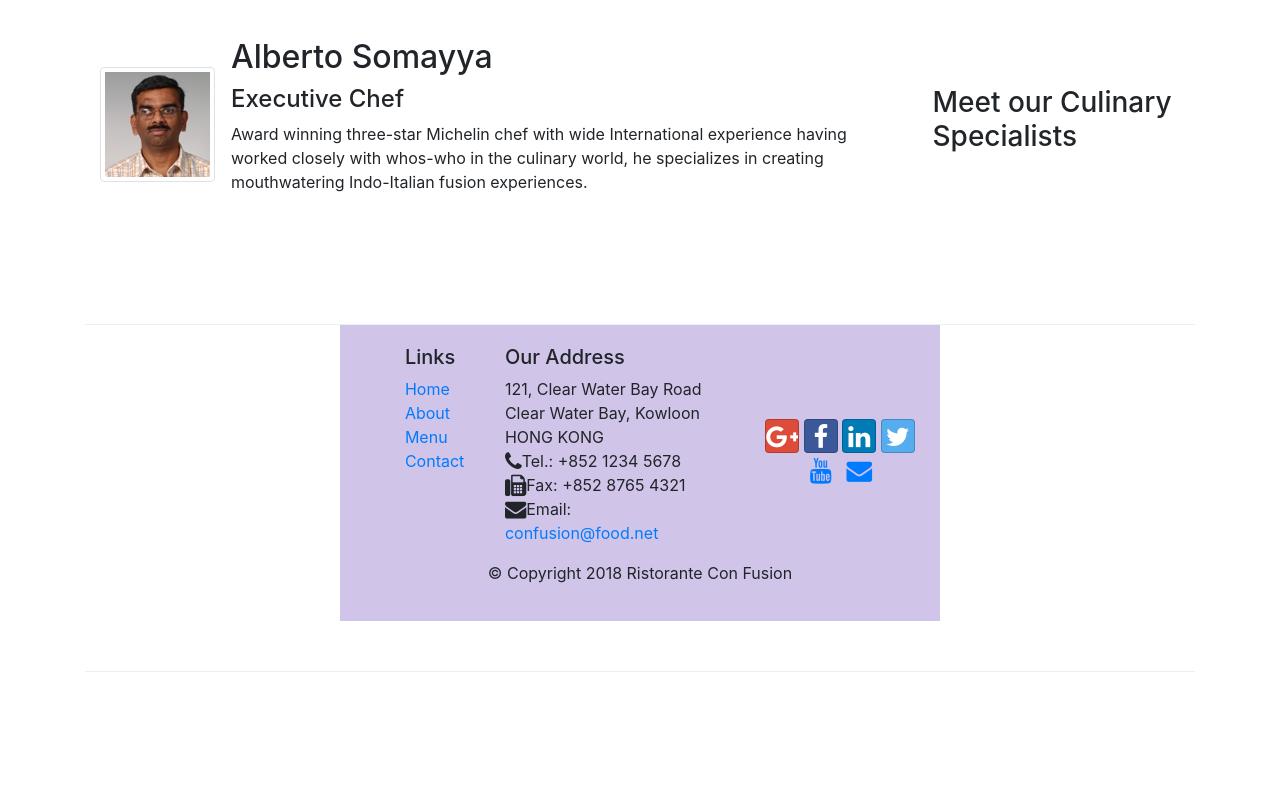
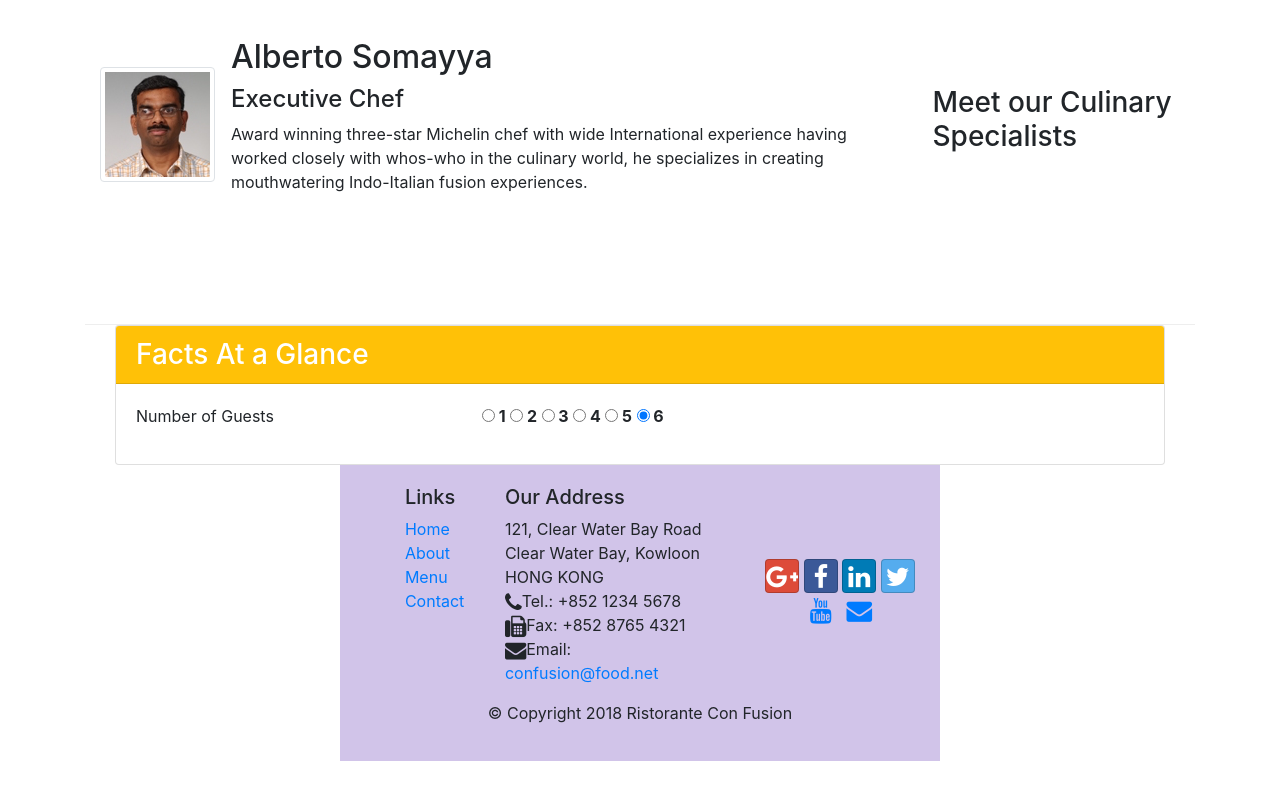
Before and after one commit to caronteone/ConFusion, a website: page index.html in a window 1280 px wide. Shown: the part 1003-1803 px from the top of the page. Before the commit the page ends 1675 px from the top, so only its background shows below. Drawn offline with nearby package versions, Linux system fonts and the light colour scheme.

Commit message:
assignment2-task1-fatto

```diff
--- a/index.html
+++ b/index.html
@@ -98,7 +98,42 @@
             </div>
         </div>
     </div>
+<div class="container">
+    <div class="col-8 col-sm-12">
+            <div class="card">
+                <h3 class="card-header bg-warning text-white">Facts At a Glance</h3>
+                <div class="card-body">
+                    <div class="row">
+                     <p class="col-2">Number of Guests</p>
+                     <div class="col-md-6 offset-md-2">
+                            <form>
+                                    <label class="radio-inline">
+                                      <input type="radio" name="reservations" checked><strong> 1 </strong>
+                                    </label>
+                                    <label class="radio-inline">
+                                        <input type="radio" name="reservations" checked><strong> 2 </strong>
+                                    </label>
+                                    <label class="radio-inline">
+                                        <input type="radio" name="reservations" checked><strong> 3 </strong>
+                                    </label>
+                                    <label class="radio-inline">
+                                            <input type="radio" name="reservations" checked><strong> 4 </strong>
+                                        </label>
+                                    <label class="radio-inline">
+                                            <input type="radio" name="reservations" checked><strong> 5 </strong>
+                                        </label>
+                                    <label class="radio-inline">
+                                            <input type="radio" name="reservations" checked><strong> 6 </strong>
+                                        </label>
 
+                                  </form>
+                        </div>
+                    </div>
+                    <div class="row"></div>
+                </div>
+            </div>
+        </div>
+</div>
     <footer class="footer">
         <div class = "container">
             <div class = "row">
```
Also changed, not shown: contactus.html (+2 -6 lines).
